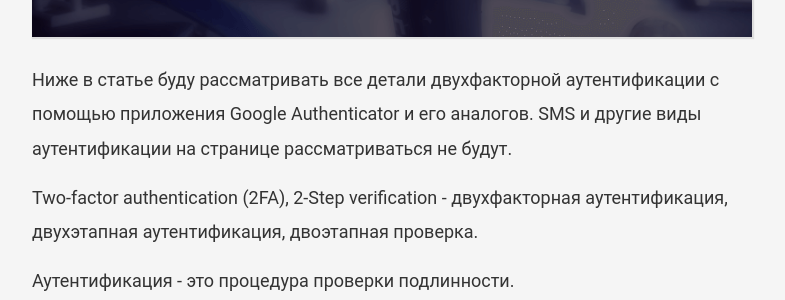
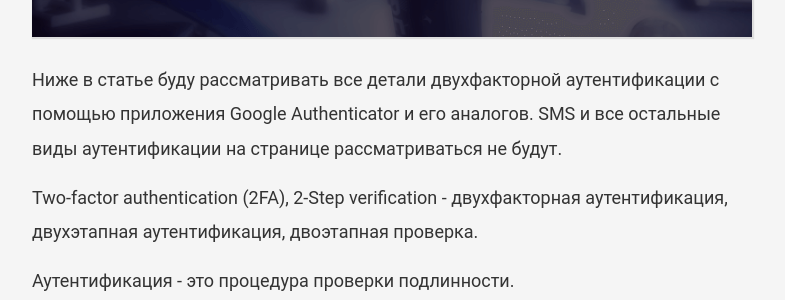
Before and after one commit to VadymVolos/vadymvolos.github.io, a Jekyll site: the page built from _posts/management/2017-02-21-2fa-authenticator.md, in a window 1280 px wide and 900 px high, scrolled down 533 px. Shown: the part 191-491 px from the top of the window, without its empty margins (248-1033 px from the left). Built offline with Jekyll 4.4.1, drawn with Linux system fonts in a browser that asks for light colours; nearby versions of some CDN libraries; comment, search, counter and statistics services are not loaded.

Commit message:
Update 2017-02-21-2fa-authenticator.md

```diff
--- a/_posts/management/2017-02-21-2fa-authenticator.md
+++ b/_posts/management/2017-02-21-2fa-authenticator.md
@@ -8,7 +8,7 @@
 ---
 <img src="{{ site.baseurl }}/images/posts/varianty-na-chem-sdelat-sayt.png" alt="Двухфакторная аутентификация, Google Authenticator, Authy" title="Пост про детали ка кпользоваться Google Authenticator и Authy ">
 
-Ниже в статье буду рассматривать все детали двухфакторной аутентификации с помощью приложения Google Authenticator и его аналогов. SMS и другие виды аутентификации на странице рассматриваться не будут.
+Ниже в статье буду рассматривать все детали двухфакторной аутентификации с помощью приложения Google Authenticator и его аналогов. SMS и все остальные виды аутентификации на странице рассматриваться не будут.
 
 Two-factor authentication (2FA), 2-Step verification - двухфакторная аутентификация, двухэтапная аутентификация, двоэтапная проверка.
 
```
